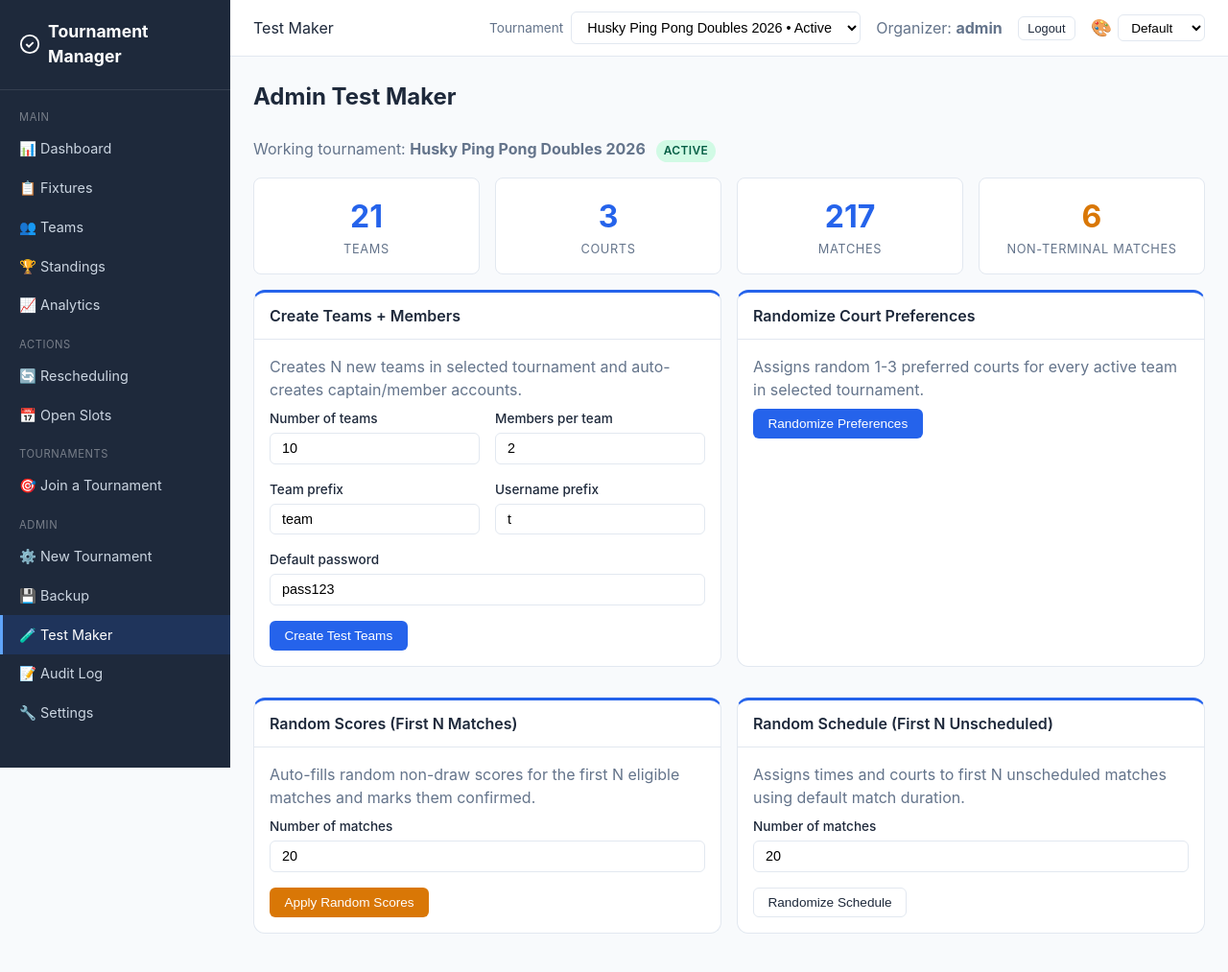
After one commit to simarsamra/Tournament-Manager, a Django app: page /testing/ in a window 1280 px wide. The commit adds this page. Shown: the whole page at 96% size. Run offline with Django 5.2, Linux system fonts and the light colour scheme; a user stored in the database is signed in; data comes from the database, SQL or seed files in the repository.

Commit message:
feat: Add Test Maker functionality for creating teams, randomizing court preferences, scores, and scheduling

```diff
--- a/core/urls.py
+++ b/core/urls.py
@@ -85,6 +85,7 @@ urlpatterns = [
 
     # Settings
     path("settings/", views.settings_view, name="settings"),
+    path("testing/", views.test_maker_view, name="test_maker"),
     path("settings/users/<int:user_pk>/organizer/", views.set_user_organizer, name="set_user_organizer"),
     path("settings/users/<int:user_pk>/delete/", views.delete_user_account, name="delete_user_account"),
 
--- a/core/views.py
+++ b/core/views.py
@@ -1,6 +1,7 @@
 """Core views for tournament management."""
 import json
 import os
+import random
 from collections import defaultdict
 from datetime import datetime, timedelta
 
@@ -1552,6 +1553,234 @@ def select_tournament(request):
     request.session["selected_tournament_id"] = tournament.pk
     messages.success(request, f"Now viewing '{tournament.name}'.")
     return redirect(next_url)
+
+
+@login_required
+def test_maker_view(request):
+    if not _is_organizer(request.user):
+        messages.error(request, "Only organizers can access Test Maker.")
+        return redirect("dashboard")
+
+    tournament = _get_tournament(request)
+    if request.method == "POST":
+        if not tournament:
+            messages.error(request, "No tournament selected. Create/select a tournament first.")
+            return redirect("test_maker")
+
+        action = (request.POST.get("action") or "").strip()
+
+        if action == "create_test_teams":
+            team_count_raw = request.POST.get("team_count", "10")
+            members_raw = request.POST.get("members_per_team") or str(tournament.players_per_team or 2)
+            team_prefix = (request.POST.get("team_prefix") or "team").strip() or "team"
+            username_prefix = (request.POST.get("username_prefix") or "t").strip() or "t"
+            default_password = request.POST.get("default_password") or "pass123"
+
+            try:
+                team_count = max(1, int(team_count_raw))
+                members_per_team = max(1, int(members_raw))
+            except ValueError:
+                messages.error(request, "Team count and members per team must be valid numbers.")
+                return redirect("test_maker")
+
+            created_teams = 0
+            created_users = 0
+            created_memberships = 0
+
+            def _next_unique_username(base_username):
+                if not User.objects.filter(username=base_username).exists():
+                    return base_username
+                suffix = 1
+                while User.objects.filter(username=f"{base_username}_{suffix}").exists():
+                    suffix += 1
+                return f"{base_username}_{suffix}"
+
+            for idx in range(1, team_count + 1):
+                team_name = f"{team_prefix}{idx}"
+                if Team.objects.filter(tournament=tournament, name=team_name).exists():
+                    continue
+
+                captain_username = _next_unique_username(f"{username_prefix}{idx}p1")
+                captain = User.objects.create_user(
+                    username=captain_username,
+                    password=default_password,
+                    first_name=team_name,
+                )
+                created_users += 1
+
+                team = Team.objects.create(
+                    user=captain,
+                    tournament=tournament,
+                    name=team_name,
+                )
+                created_teams += 1
+
+                TeamMembership.objects.create(team=team, user=captain, role="captain")
+                created_memberships += 1
+                Player.objects.get_or_create(team=team, name=captain_username)
+
+                for member_idx in range(2, members_per_team + 1):
+                    member_username = _next_unique_username(f"{username_prefix}{idx}p{member_idx}")
+                    member = User.objects.create_user(
+                        username=member_username,
+                        password=default_password,
+                        first_name=team_name,
+                    )
+                    created_users += 1
+                    TeamMembership.objects.create(team=team, user=member, role="member")
+                    created_memberships += 1
+                    Player.objects.get_or_create(team=team, name=member_username)
+
+            log_action(
+                request,
+                "test_maker_create_teams",
+                f"Created {created_teams} team(s), {created_users} user(s), {created_memberships} membership(s)",
+                tournament=tournament,
+            )
+            messages.success(
+                request,
+                f"Test data created: {created_teams} team(s), {created_users} user(s), {created_memberships} membership(s).",
+            )
+
+        elif action == "randomize_court_preferences":
+            teams = list(tournament.teams.filter(status="active").order_by("id"))
+            courts = list(tournament.courts.filter(is_available=True).order_by("id"))
+            if not courts:
+                courts = list(tournament.courts.order_by("id"))
+
+            if not teams:
+                messages.warning(request, "No teams found in selected tournament.")
+                return redirect("test_maker")
+            if not courts:
+                messages.warning(request, "No courts available to assign preferences.")
+                return redirect("test_maker")
+
+            for team in teams:
+                pick_count = random.randint(1, min(3, len(courts)))
+                picked = random.sample(courts, pick_count)
+                team.preferred_courts.set(picked)
+
+            log_action(
+                request,
+                "test_maker_randomize_courts",
+                f"Randomized court preferences for {len(teams)} team(s)",
+                tournament=tournament,
+            )
+            messages.success(request, f"Randomized court preferences for {len(teams)} team(s).")
+
+        elif action == "randomize_scores":
+            limit_raw = request.POST.get("match_count", "10")
+            try:
+                limit = max(1, int(limit_raw))
+            except ValueError:
+                messages.error(request, "Match count must be a valid number.")
+                return redirect("test_maker")
+
+            terminal_statuses = ["confirmed", "forfeited", "cancelled", "bye"]
+            matches = list(
+                tournament.matches.filter(team1__isnull=False, team2__isnull=False)
+                .exclude(status__in=terminal_statuses)
+                .order_by("match_number", "id")[:limit]
+            )
+
+            if not matches:
+                messages.warning(request, "No eligible matches found for score randomization.")
+                return redirect("test_maker")
+
+            updated = 0
+            for match in matches:
+                s1 = random.randint(0, 5)
+                s2 = random.randint(0, 5)
+                if s1 == s2:
+                    if random.random() < 0.5:
+                        s1 += 1
+                    else:
+                        s2 += 1
+
+                match.score_team1 = s1
+                match.score_team2 = s2
+                match.winner = match.team1 if s1 > s2 else match.team2
+                match.status = "confirmed"
+                match.submitted_by = match.team1
+                match.confirmed_by = match.team2
+                match.save(update_fields=[
+                    "score_team1", "score_team2", "winner", "status", "submitted_by", "confirmed_by"
+                ])
+                advance_winner(match)
+                updated += 1
+
+            log_action(
+                request,
+                "test_maker_randomize_scores",
+                f"Randomized and confirmed scores for {updated} match(es)",
+                tournament=tournament,
+            )
+            messages.success(request, f"Randomized and confirmed scores for {updated} match(es).")
+
+        elif action == "randomize_schedule":
+            limit_raw = request.POST.get("schedule_count", "20")
+            try:
+                limit = max(1, int(limit_raw))
+            except ValueError:
+                messages.error(request, "Schedule count must be a valid number.")
+                return redirect("test_maker")
+
+            courts = list(tournament.courts.filter(is_available=True).order_by("id"))
+            if not courts:
+                courts = list(tournament.courts.order_by("id"))
+            if not courts:
+                messages.warning(request, "No courts found. Add courts before random scheduling.")
+                return redirect("test_maker")
+
+            matches = list(
+                tournament.matches.filter(team1__isnull=False, team2__isnull=False, scheduled_time__isnull=True)
+                .exclude(status__in=["confirmed", "forfeited", "cancelled", "bye"])
+                .order_by("match_number", "id")[:limit]
+            )
+            if not matches:
+                messages.warning(request, "No unscheduled eligible matches found.")
+                return redirect("test_maker")
+
+            duration_minutes = max(5, int(tournament.default_match_duration or 30))
+            start_at = timezone.now().replace(second=0, microsecond=0) + timedelta(hours=1)
+
+            updated = 0
+            for idx, match in enumerate(matches):
+                slot_start = start_at + timedelta(minutes=idx * duration_minutes)
+                slot_end = slot_start + timedelta(minutes=duration_minutes)
+                match.scheduled_time = slot_start
+                match.scheduled_end_time = slot_end
+                match.court = courts[idx % len(courts)]
+                if match.status not in ["in_progress", "pending_confirmation"]:
+                    match.status = "upcoming"
+                match.save(update_fields=["scheduled_time", "scheduled_end_time", "court", "status"])
+                updated += 1
+
+            log_action(
+                request,
+                "test_maker_randomize_schedule",
+                f"Randomly scheduled {updated} match(es)",
+                tournament=tournament,
+            )
+            messages.success(request, f"Randomly scheduled {updated} match(es).")
+
+        else:
+            messages.error(request, "Unknown Test Maker action.")
+
+        return redirect("test_maker")
+
+    context = {
+        "tournament": tournament,
+        "total_teams": tournament.teams.count() if tournament else 0,
+        "total_courts": tournament.courts.count() if tournament else 0,
+        "total_matches": tournament.matches.count() if tournament else 0,
+        "pending_matches": (
+            tournament.matches.exclude(status__in=["confirmed", "forfeited", "cancelled", "bye"]).count()
+            if tournament else 0
+        ),
+        **_tournament_context(request, tournament),
+    }
+    return render(request, "core/test_maker.html", context)
 
 
 # -- Fixtures --
--- a/templates/core/base.html
+++ b/templates/core/base.html
@@ -43,6 +43,7 @@
             <div class="sidebar-section">Admin</div>
             <a href="{% url 'tournament_setup' %}" class="{% if request.resolver_match.url_name == 'tournament_setup' %}active{% endif %}">⚙️ New Tournament</a>
             <a href="{% url 'backup' %}" class="{% if request.resolver_match.url_name == 'backup' %}active{% endif %}">💾 Backup</a>
+            <a href="{% url 'test_maker' %}" class="{% if request.resolver_match.url_name == 'test_maker' %}active{% endif %}">🧪 Test Maker</a>
             <a href="{% url 'audit_log' %}" class="{% if request.resolver_match.url_name == 'audit_log' %}active{% endif %}">📝 Audit Log</a>
             <a href="{% url 'settings' %}" class="{% if request.resolver_match.url_name == 'settings' %}active{% endif %}">🔧 Settings</a>
             {% endif %}
--- /dev/null
+++ b/templates/core/test_maker.html
@@ -0,0 +1,116 @@
+{% extends "core/base.html" %}
+{% block title %}Test Maker{% endblock %}
+{% block page_header %}Test Maker{% endblock %}
+{% block content %}
+<h1 class="page-title">Admin Test Maker</h1>
+
+{% if tournament %}
+<p class="text-muted mb-2">
+    Working tournament: <strong>{{ tournament.name }}</strong>
+    <span class="badge badge-{{ tournament.status }}" style="margin-left:0.4rem;">{{ tournament.get_status_display }}</span>
+</p>
+{% else %}
+<div class="alert alert-warning">No tournament selected. Select or create a tournament first.</div>
+{% endif %}
+
+<div class="grid grid-4 mb-2">
+    <div class="stat-card">
+        <div class="stat-value">{{ total_teams }}</div>
+        <div class="stat-label">Teams</div>
+    </div>
+    <div class="stat-card">
+        <div class="stat-value">{{ total_courts }}</div>
+        <div class="stat-label">Courts</div>
+    </div>
+    <div class="stat-card">
+        <div class="stat-value">{{ total_matches }}</div>
+        <div class="stat-label">Matches</div>
+    </div>
+    <div class="stat-card">
+        <div class="stat-value" style="color:var(--warning);">{{ pending_matches }}</div>
+        <div class="stat-label">Non-Terminal Matches</div>
+    </div>
+</div>
+
+<div class="grid grid-2">
+    <div class="card">
+        <div class="card-header">Create Teams + Members</div>
+        <div class="card-body">
+            <p class="text-muted mb-1">Creates N new teams in selected tournament and auto-creates captain/member accounts.</p>
+            <form method="post">
+                {% csrf_token %}
+                <input type="hidden" name="action" value="create_test_teams">
+                <div class="grid grid-2">
+                    <div class="form-group">
+                        <label>Number of teams</label>
+                        <input type="number" name="team_count" class="form-control" min="1" value="10" required>
+                    </div>
+                    <div class="form-group">
+                        <label>Members per team</label>
+                        <input type="number" name="members_per_team" class="form-control" min="1" value="2" required>
+                    </div>
+                </div>
+                <div class="grid grid-2">
+                    <div class="form-group">
+                        <label>Team prefix</label>
+                        <input type="text" name="team_prefix" class="form-control" value="team" required>
+                    </div>
+                    <div class="form-group">
+                        <label>Username prefix</label>
+                        <input type="text" name="username_prefix" class="form-control" value="t" required>
+                    </div>
+                </div>
+                <div class="form-group">
+                    <label>Default password</label>
+                    <input type="text" name="default_password" class="form-control" value="pass123" required>
+                </div>
+                <button type="submit" class="btn btn-primary">Create Test Teams</button>
+            </form>
+        </div>
+    </div>
+
+    <div class="card">
+        <div class="card-header">Randomize Court Preferences</div>
+        <div class="card-body">
+            <p class="text-muted mb-1">Assigns random 1-3 preferred courts for every active team in selected tournament.</p>
+            <form method="post">
+                {% csrf_token %}
+                <input type="hidden" name="action" value="randomize_court_preferences">
+                <button type="submit" class="btn btn-primary">Randomize Preferences</button>
+            </form>
+        </div>
+    </div>
+
+    <div class="card">
+        <div class="card-header">Random Scores (First N Matches)</div>
+        <div class="card-body">
+            <p class="text-muted mb-1">Auto-fills random non-draw scores for the first N eligible matches and marks them confirmed.</p>
+            <form method="post">
+                {% csrf_token %}
+                <input type="hidden" name="action" value="randomize_scores">
+                <div class="form-group">
+                    <label>Number of matches</label>
+                    <input type="number" name="match_count" class="form-control" min="1" value="20" required>
+                </div>
+                <button type="submit" class="btn btn-warning">Apply Random Scores</button>
+            </form>
+        </div>
+    </div>
+
+    <div class="card">
+        <div class="card-header">Random Schedule (First N Unscheduled)</div>
+        <div class="card-body">
+            <p class="text-muted mb-1">Assigns times and courts to first N unscheduled matches using default match duration.</p>
+            <form method="post">
+                {% csrf_token %}
+                <input type="hidden" name="action" value="randomize_schedule">
+                <div class="form-group">
+                    <label>Number of matches</label>
+                    <input type="number" name="schedule_count" class="form-control" min="1" value="20" required>
+                </div>
+                <button type="submit" class="btn btn-outline">Randomize Schedule</button>
+            </form>
+        </div>
+    </div>
+</div>
+{% endblock %}
```
